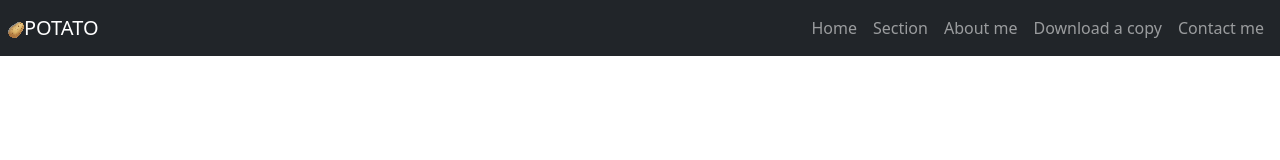
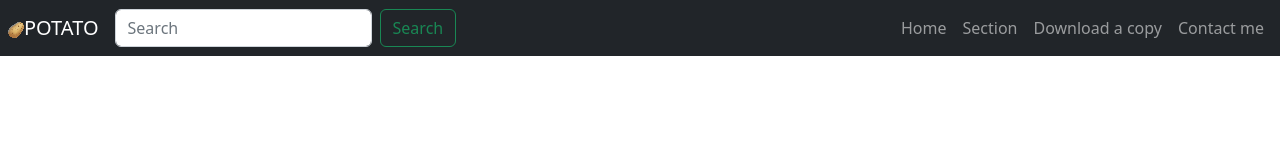
Before and after one commit to TyW-98/bootstrap-website, a plain HTML site: page index.html in a window 1280 px wide. Drawn offline with nearby package versions, Linux system fonts and the light colour scheme.

Commit message:
Add Search bar and search button

```diff
--- a/index.html
+++ b/index.html
@@ -19,6 +19,15 @@
     <header>
         <nav class="navbar navbar-expand-lg navbar-dark bg-dark">
             <a class="navbar-brand ms-2" href=""><img src="images/potato.ico" alt="potato-icon">POTATO</a>
+            <form class="form-inline">
+                <input
+                    class="form-control"
+                    type="search"
+                    placeholder="Search"
+                    aria-label="search box"
+                >
+            </form>
+            <button class="btn btn-outline-success my-2 my-sm-0 ms-2" type="submit">Search</button>
             <button
                 class="navbar-toggler"
                 type="button"
@@ -36,9 +45,6 @@
                     </li>
                     <li class="nav-item">
                         <a class="nav-link" href="">Section</a>
-                    </li>
-                    <li class="nav-item">
-                        <a class="nav-link" href="">About me</a>
                     </li>
                     <li class="nav-item">
                         <a class="nav-link" href="">Download a copy</a>
```
